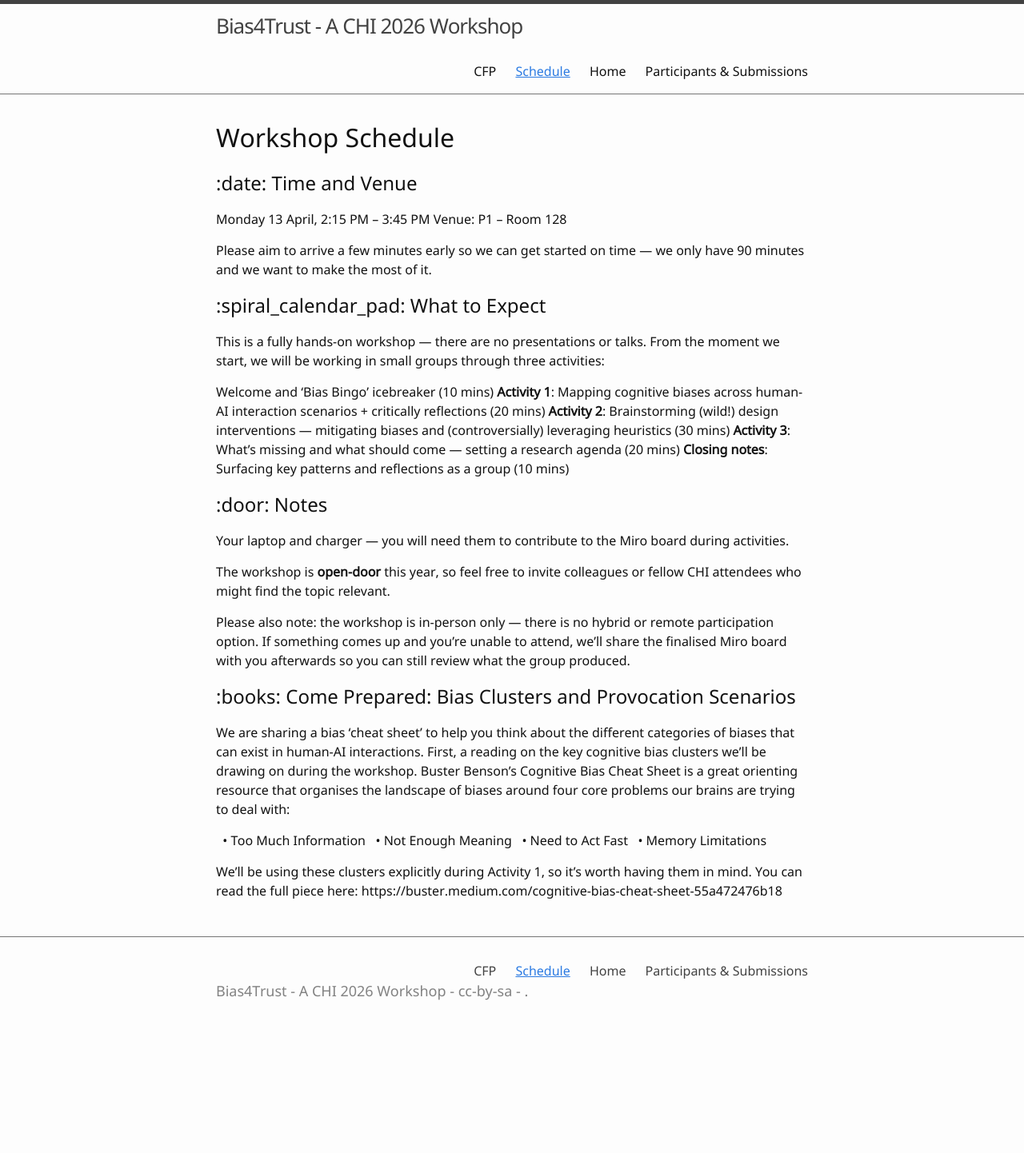
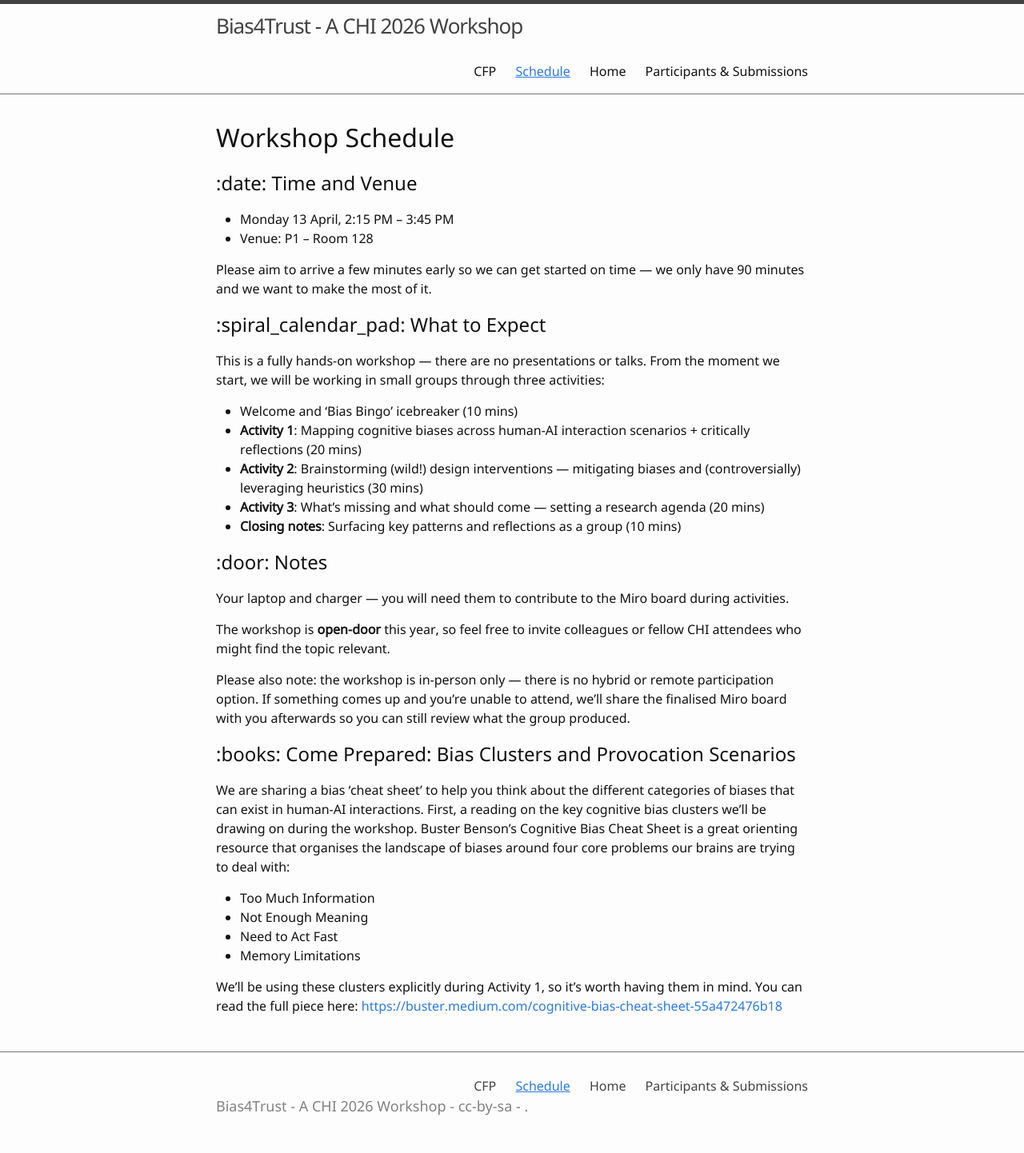
Before and after one commit to chi-bias-trust/chi-bias-trust.github.io, a Jekyll site: the page built from 1-Schedule.md, in a window 1280 px wide. Shown: the whole page at 80% size. Built offline with Jekyll 4.4.1, drawn with Linux system fonts in a browser that asks for light colours; before the commit the page ends 1298 px from its top, so only the background shows below that.

```diff
--- a/1-Schedule.md
+++ b/1-Schedule.md
@@ -17,11 +17,11 @@ Please aim to arrive a few minutes early so we can get started on time — we on
 This is a fully hands-on workshop — there are no presentations or talks. From the moment we start, we will be working in small groups through three activities:
 
 
-Welcome and 'Bias Bingo' icebreaker (10 mins)
-**Activity 1**: Mapping cognitive biases across human-AI interaction scenarios + critically reflections (20 mins)
-**Activity 2**: Brainstorming (wild!) design interventions — mitigating biases and (controversially) leveraging heuristics (30 mins)
-**Activity 3**: What's missing and what should come — setting a research agenda (20 mins)
-**Closing notes**: Surfacing key patterns and reflections as a group (10 mins)
+* Welcome and 'Bias Bingo' icebreaker (10 mins)
+* **Activity 1**: Mapping cognitive biases across human-AI interaction scenarios + critically reflections (20 mins)
+* **Activity 2**: Brainstorming (wild!) design interventions — mitigating biases and (controversially) leveraging heuristics (30 mins)
+* **Activity 3**: What's missing and what should come — setting a research agenda (20 mins)
+* **Closing notes**: Surfacing key patterns and reflections as a group (10 mins)
 
 
 ## :door: Notes
@@ -39,9 +39,9 @@ Please also note: the workshop is in-person only — there is no hybrid or remot
 We are sharing a bias 'cheat sheet' to help you think about the different categories of biases that can exist in human-AI interactions.
 First, a reading on the key cognitive bias clusters we'll be drawing on during the workshop. Buster Benson's Cognitive Bias Cheat Sheet is a great orienting resource that organises the landscape of biases around four core problems our brains are trying to deal with:
 
-  • Too Much Information
-  • Not Enough Meaning
-  • Need to Act Fast
-  • Memory Limitations
+* Too Much Information
+* Not Enough Meaning
+* Need to Act Fast
+* Memory Limitations
 
-We'll be using these clusters explicitly during Activity 1, so it's worth having them in mind. You can read the full piece here: https://buster.medium.com/cognitive-bias-cheat-sheet-55a472476b18
+We'll be using these clusters explicitly during Activity 1, so it's worth having them in mind. You can read the full piece here: [https://buster.medium.com/cognitive-bias-cheat-sheet-55a472476b18](https://buster.medium.com/cognitive-bias-cheat-sheet-55a472476b18)
```
Also changed, not shown: other parts of 1-Schedule.md (+2 -2 lines).
